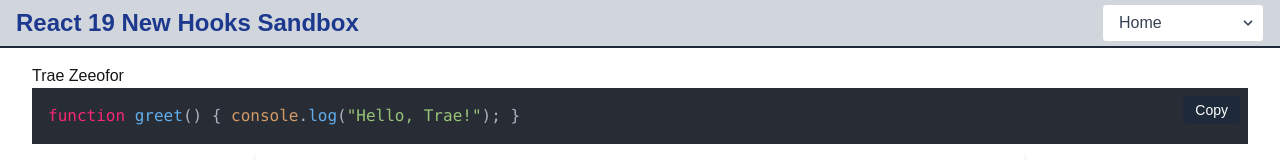
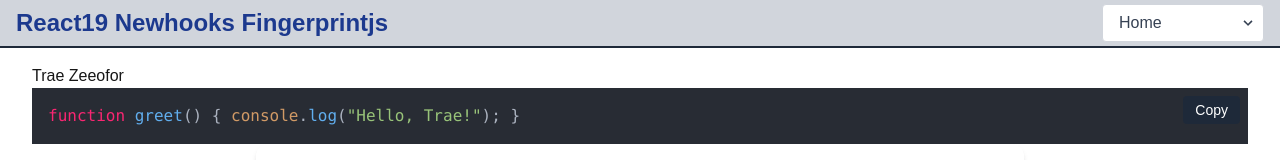
Before and after one commit to traez/react19-new-hooks, a Next.js app: page / in a window 1280 px wide. Shown: the top 160 px of the page. Built offline with nearby package versions, Linux system fonts and the light colour scheme.

Commit message:
refactor: update project name and metadata to reflect new focus on React19 and Fingerprintjs

```diff
--- a/package.json
+++ b/package.json
@@ -1,5 +1,5 @@
 {
-  "name": "react19-new-hooks",
+  "name": "react19-newhooks-fingerprintjs",
   "version": "0.1.0",
   "private": true,
   "scripts": {
--- a/src/app/layout.tsx
+++ b/src/app/layout.tsx
@@ -5,7 +5,7 @@
 import Footer from "@/components/Footer";
 
 export const metadata: Metadata = {
-  title: "React 19 New Hooks Sandbox",
+  title: "React19 Newhooks Fingerprintjs",
   description: "Created by Trae Zeeofor",
 };
 
--- a/src/components/Footer.tsx
+++ b/src/components/Footer.tsx
@@ -3,7 +3,7 @@
     <section className="w-full h-auto bg-[#78A9F6] flex justify-center">
       <footer className="p-2 flex flex-row justify-center items-center gap-4 sm:gap-8 text-xs sm:text-sm border-t-2 border-solid border-gray-800 bg-[#9CC3FF] text-blue-900 w-full max-w-[1440px]">
         <a
-          href="https://github.com/traez/react19-new-hooks"
+          href="https://github.com/traez/react19-newhooks-fingerprintjs"
           target="_blank"
           rel="noopener noreferrer"
           className=" hover:underline hover:text-blue-900 font-bold text-black"
--- a/src/components/Header.tsx
+++ b/src/components/Header.tsx
@@ -10,7 +10,7 @@
             href="/"
             className="flex items-center self-center text-2xl font-semibold whitespace-nowrap  hover:text-green-700"
           >
-            React 19 New Hooks Sandbox
+            React19 Newhooks Fingerprintjs
           </Link>
         </menu>
         <RouteSelector />
```
Also changed, not shown: 1 other file (tests, documents, lock files or other folders).
